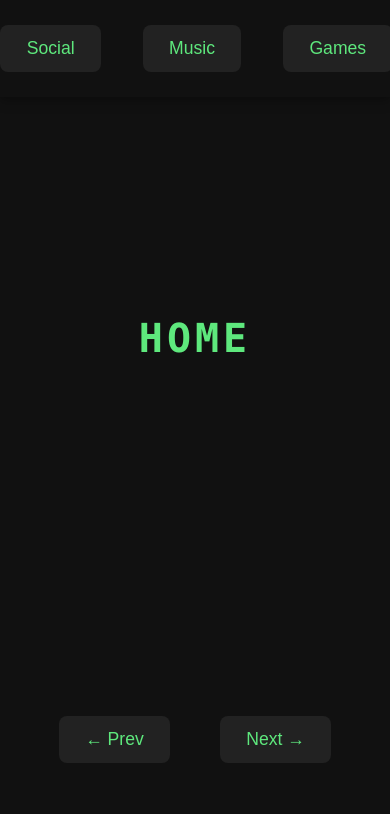
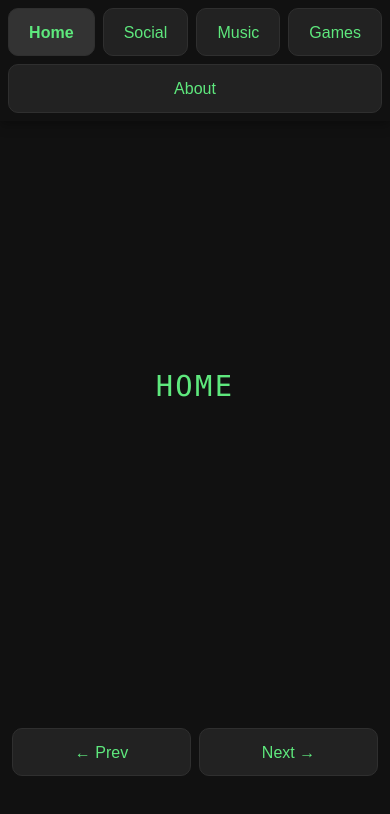
Before and after one commit to indrolend/basic-browser-spa, a plain HTML site: page index.html in a window 390 px wide. Drawn offline with Linux system fonts and the light colour scheme.

Commit message:
Improve basic responsive layout and nav accessibility

```diff
--- a/index.html
+++ b/index.html
@@ -5,15 +5,6 @@
   <meta name="viewport" content="width=device-width, initial-scale=1.0">
   <title>Homedev SPA</title>
   <link rel="stylesheet" href="style.css">
-  <style>
-    body { background: #111; color: #f0f0f0; margin: 0; font-family: 'SF Mono', Menlo, Monaco, Consolas, monospace; }
-    #spa-root { min-height: 80vh; display: flex; align-items: center; justify-content: center; }
-    .spa-hero { display: flex; flex-direction: column; align-items: center; justify-content: center; min-width: 320px; min-height: 320px; }
-    .spa-hero-image { max-width: 80vw; max-height: 60vh; border-radius: 16px; box-shadow: 0 4px 32px #000a; background: #222; }
-    .spa-hero-text { font-size: 2.5rem; font-weight: 700; font-family: 'SF Mono', Menlo, Monaco, Consolas, monospace; color: #5ee87d; text-transform: uppercase; letter-spacing: 0.1em; margin: 1.5rem 0; text-align: center; }
-    .spa-nav-btn { background: #222; color: #5ee87d; border: none; border-radius: 8px; padding: 0.75em 1.5em; margin: 0.5em; font-size: 1.1rem; cursor: pointer; transition: background 0.2s; }
-    .spa-nav-btn:active, .spa-nav-btn:focus { background: #333; outline: none; }
-  </style>
 </head>
 <body>
   <div id="spa-root" style="position:relative;">
--- a/main.js
+++ b/main.js
@@ -237,7 +237,6 @@ function updateSectionNav(sectionIdx) {
   if (!sectionNav) {
     sectionNav = document.createElement('div');
     sectionNav.id = 'spa-section-nav';
-    sectionNav.style = 'position:fixed;top:0;left:0;width:100vw;z-index:20;display:flex;justify-content:center;gap:1.5em;padding:1em 0;background:#111;box-shadow:0 2px 12px #0006;';
     document.body.prepend(sectionNav);
   }
 
@@ -245,9 +244,11 @@ function updateSectionNav(sectionIdx) {
   SPA_SECTIONS.forEach((sec, idx) => {
     const btn = document.createElement('button');
     btn.textContent = sec.label;
+    btn.type = 'button';
     btn.className = 'spa-nav-btn';
     btn.style.fontWeight = idx === sectionIdx ? 'bold' : 'normal';
     btn.style.background = idx === sectionIdx ? '#333' : '';
+    btn.setAttribute('aria-current', idx === sectionIdx ? 'page' : 'false');
     btn.onclick = () => goTo(idx, 0);
     sectionNav.appendChild(btn);
   });
@@ -290,14 +291,18 @@ function setupItemNav() {
   if (!navBar || navBar.children.length > 0) return;
 
   const prevBtn = document.createElement('button');
+  prevBtn.type = 'button';
   prevBtn.className = 'spa-nav-btn';
   prevBtn.textContent = '← Prev';
+  prevBtn.setAttribute('aria-label', 'Previous item');
   prevBtn.onclick = prevItem;
   navBar.appendChild(prevBtn);
 
   const nextBtn = document.createElement('button');
+  nextBtn.type = 'button';
   nextBtn.className = 'spa-nav-btn';
   nextBtn.textContent = 'Next →';
+  nextBtn.setAttribute('aria-label', 'Next item');
   nextBtn.onclick = nextItem;
   navBar.appendChild(nextBtn);
 }
--- a/style.css
+++ b/style.css
@@ -1,70 +1,153 @@
 /* Homedev SPA - Minimal, dark theme */
+:root {
+  --bg: #111;
+  --fg: #f0f0f0;
+  --accent: #5ee87d;
+  --panel: #222;
+  --panel-active: #333;
+}
+
+* {
+  box-sizing: border-box;
+}
+
 body {
-  background: #111;
-  color: #f0f0f0;
+  background: var(--bg);
+  color: var(--fg);
   margin: 0;
   font-family: 'SF Mono', Menlo, Monaco, Consolas, monospace;
   min-height: 100vh;
 }
+
+#spa-section-nav {
+  position: fixed;
+  top: 0;
+  left: 0;
+  width: 100%;
+  z-index: 20;
+  display: flex;
+  justify-content: center;
+  flex-wrap: wrap;
+  gap: 0.75rem;
+  padding: 0.75rem;
+  background: var(--bg);
+  box-shadow: 0 2px 12px #0006;
+}
+
 #spa-root {
-  min-height: 80vh;
+  min-height: calc(100vh - 9rem);
   display: flex;
   flex-direction: column;
   align-items: center;
   justify-content: center;
-  width: 100vw;
+  width: 100%;
+  padding: 4.75rem 1rem 1rem;
 }
+
 #spa-hero-container {
   flex: 1;
   display: flex;
   align-items: center;
   justify-content: center;
-  width: 100vw;
+  width: 100%;
 }
+
 #spa-item-nav {
-  width: 100vw;
+  width: 100%;
   display: flex;
   justify-content: center;
-  gap: 2em;
-  margin: 2em 0 0 0;
+  gap: 0.75rem;
+  margin: 1rem 0 1.25rem;
   position: relative;
   z-index: 11;
+  flex-wrap: wrap;
+  padding: 0 1rem;
 }
+
 .spa-hero {
   display: flex;
   flex-direction: column;
   align-items: center;
   justify-content: center;
-  min-width: 320px;
+  width: min(100%, 38rem);
   min-height: 320px;
+  text-align: center;
 }
-.spa-hero-image, .spa-hero-gif {
-  max-width: 80vw;
+
+.spa-hero-image,
+.spa-hero-gif {
+  width: min(80vw, 320px);
+  height: auto;
   max-height: 60vh;
   border-radius: 16px;
   box-shadow: 0 4px 32px #000a;
-  background: #222;
+  background: var(--panel);
 }
+
 .spa-hero-text {
-  font-size: 2.5rem;
-  color: #5ee87d;
+  font-size: clamp(1.8rem, 5vw, 2.5rem);
+  color: var(--accent);
   text-transform: uppercase;
-  letter-spacing: 0.1em;
-  margin: 1.5rem 0;
+  letter-spacing: 0.08em;
+  margin: 1.25rem 0;
   text-align: center;
 }
+
 .spa-nav-btn {
-  background: #222;
-  color: #5ee87d;
-  border: none;
-  border-radius: 8px;
-  padding: 0.75em 1.5em;
-  margin: 0.5em;
-  font-size: 1.1rem;
+  background: var(--panel);
+  color: var(--accent);
+  border: 1px solid #2f2f2f;
+  border-radius: 10px;
+  padding: 0.75rem 1rem;
+  margin: 0;
+  min-height: 44px;
+  min-width: 44px;
+  font-size: 1rem;
+  line-height: 1.2;
   cursor: pointer;
   transition: background 0.2s;
 }
-.spa-nav-btn:active, .spa-nav-btn:focus {
-  background: #333;
-  outline: none;
+
+.spa-nav-btn:hover,
+.spa-nav-btn:active {
+  background: var(--panel-active);
 }
+
+.spa-nav-btn:focus-visible {
+  outline: 2px solid var(--accent);
+  outline-offset: 2px;
+}
+
+@media (max-width: 768px) {
+  #spa-root {
+    min-height: calc(100vh - 8rem);
+    padding: 4.25rem 0.75rem 0.75rem;
+  }
+
+  #spa-section-nav {
+    justify-content: flex-start;
+    padding: 0.5rem;
+    gap: 0.5rem;
+  }
+
+  .spa-nav-btn {
+    flex: 1 1 auto;
+    padding: 0.85rem 0.9rem;
+  }
+
+  #spa-item-nav {
+    margin-top: 0.75rem;
+    gap: 0.5rem;
+    padding: 0 0.75rem;
+  }
+
+  .spa-hero {
+    min-height: 260px;
+  }
+
+  .spa-hero-image,
+  .spa-hero-gif {
+    width: min(86vw, 320px);
+    max-height: 52vh;
+  }
+}
```
